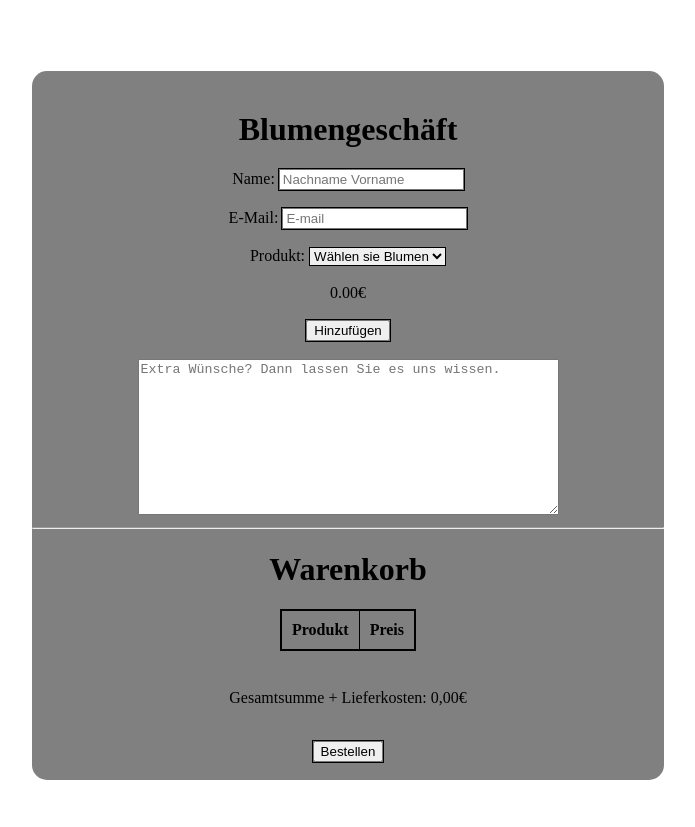
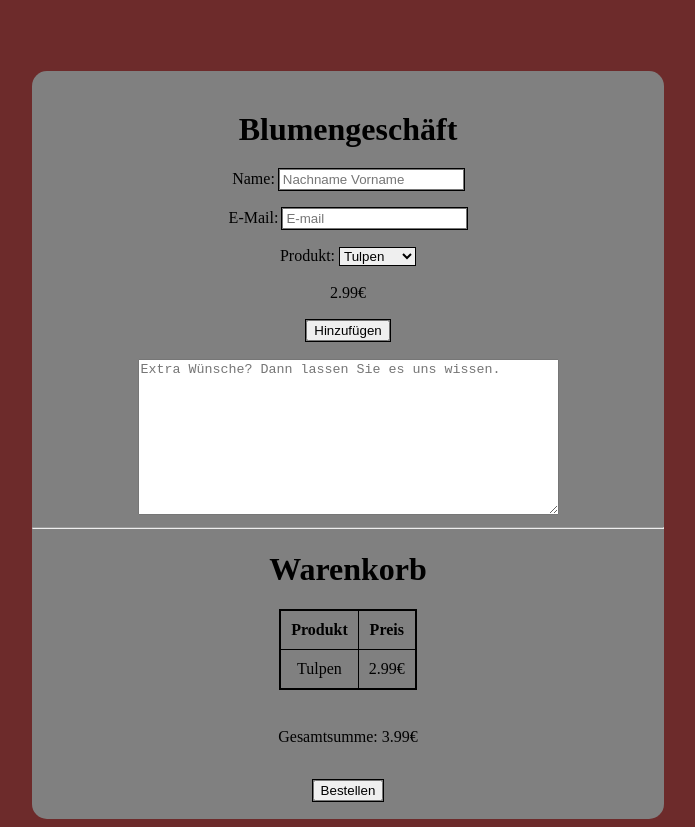
Before and after one commit to swaxy21/SJ2425, a plain HTML site: page swp Klasse 2/Aufgabe 5/index.html in a window 1280 px wide. Both pictures are taken after a click on the button "Hinzufügen". Shown: the whole page, without its empty margins (292-987 px from the left). Before the commit the page ends 800 px from the top, so only its background shows below. Drawn offline with Linux system fonts and the light colour scheme.

Commit message:
2.Klasse SWP

```diff
--- a/swp Klasse 2/Aufgabe 5/index.html
+++ b/swp Klasse 2/Aufgabe 5/index.html
@@ -7,15 +7,7 @@
     <link rel="stylesheet" href="style.css">
     <script src="script.js"></script>
 
-    <style>
-        table, th, td {
-            border: 1px solid black;
-            border-collapse: collapse;
-        }
-        th, td {
-            padding: 10px;
-        }
-    </style>
+
 
 </head>
 <body>
@@ -38,8 +30,8 @@
             <br>
             <br>
             <label for="prod">Produkt:</label>
-            <select name="product" id="product" oninput="priceOutput.value=this.value">
-                <option value="0.00">Wählen sie Blumen</option>
+            <select name="product" id="product" aria-placeholder="Wählen sie eine Blumensorte aus" oninput="priceOutput.value=this.value">
+
                 <option value="2.99" data-name="Tulpen">Tulpen</option>
                 <option value="1.50" data-name="Lilie">Lilie</option>
                 <option value="3.99" data-name="Rose">Rose</option>
@@ -48,7 +40,7 @@
             </select>
             <br>
             <br>
-            <label><output name="priceOutput" for="product">0.00</output>€</label>
+            <label><output name="priceOutput" for="product">2.99</output>€</label>
             <br>
             <br>
             <input type="button" value="Hinzufügen" onclick="hinzufügen()" id="button">
@@ -72,7 +64,7 @@
         </div>
         <br>
         <div id="gesm">
-            <p>Gesamtsumme +  Lieferkosten: 0,00€</p>
+            <p>Gesamtsumme +  Lieferkosten: 1,00€</p>
         </div>
         <br>
         <div class="bestellen">
--- a/swp Klasse 2/Aufgabe 5/script.js
+++ b/swp Klasse 2/Aufgabe 5/script.js
@@ -7,8 +7,7 @@ function hinzufügen() {
     const produktName = selectedOption.getAttribute("data-name");
     const preis = parseFloat(selectedOption.value);
 
-    if (preis > 0) {  // Prüfen, ob eine gültige Option ausgewählt wurde
-        // Neue Zeile zur Tabelle hinzufügen
+    if (preis > 0) {
         const table = document.getElementById("warenkorb");
         const newRow = table.insertRow();
         const cell1 = newRow.insertCell(0);
@@ -17,8 +16,9 @@ function hinzufügen() {
         cell1.innerHTML = produktName;
         cell2.innerHTML = preis.toFixed(2) + "€";
 
-        // Gesamtsumme aktualisieren
+
         gesamtSumme += preis;
         document.getElementById("gesm").innerHTML = `<p>Gesamtsumme: ${gesamtSumme.toFixed(2)}€</p>`;
     }
+
 }
--- a/swp Klasse 2/Aufgabe 5/style.css
+++ b/swp Klasse 2/Aufgabe 5/style.css
@@ -6,13 +6,20 @@
     border-radius: 15px;
     margin-top: 5%;
 }
+
 body{
     display: flex;
     justify-content: center;
+    background-color: rgb(109, 43, 43);
 
 }
+
 input {
     outline: solid black 1px;
+}
+
+input:hover {
+    cursor: pointer;
 }
 
 table {
@@ -25,3 +32,18 @@ table {
 select {
     border: 1px solid black;
 }
+
+select:hover {
+    cursor: pointer;
+
+}
+
+
+table, th, td {
+    border: 1px solid black;
+    border-collapse: collapse;
+}
+
+th, td {
+    padding: 10px;
+}
```
Also changed, not shown: swp Klasse 2/Aufgabe 5/index2.html (+1 -0 lines).
